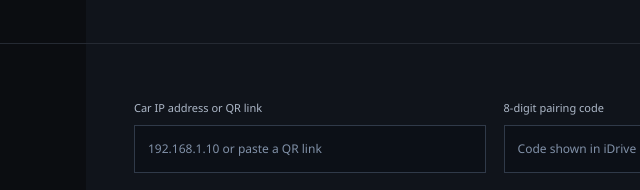
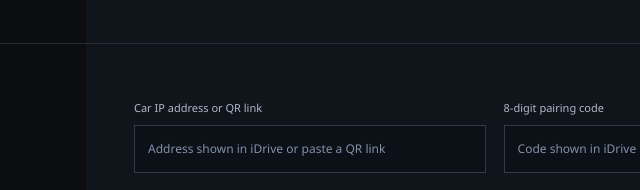
Before and after one commit to Hexphase/BimmerVision-Web, a website: page index.html in a window 1280 px wide. Shown: the part 1320-1510 px from the top of the page, 458-1098 px from the left. Drawn offline with Linux system fonts and the light colour scheme; no server answers.

```diff
--- a/index.html
+++ b/index.html
@@ -70,7 +70,7 @@
         <div class="home-connect-copy"><span class="source-eyebrow">02 / CAR NETWORK PLAYBACK</span><h2 id="carSourceTitle">Connect over your<br>car’s local network.</h2><p>Keep the drive in your BMW and connect directly to BimmerVision in iDrive.</p><div class="home-network-note"><strong>Use the Wi-Fi broadcast by your BMW.</strong><p>This device must join the car’s own local Wi-Fi network—not the home Wi-Fi network your car may be connected to.</p></div><div class="home-connect-step"><span>1</span>Join your BMW’s transmitted Wi-Fi network on this device.</div><div class="home-connect-step"><span>2</span>Open Connect Phone in iDrive and use its address and pairing code.</div></div>
         <div class="source-card home-connect-form">
           <form id="carConnectForm">
-            <div class="home-connection-fields"><div><label for="carAddress">Car IP address or QR link</label><input id="carAddress" name="carAddress" type="text" inputmode="url" autocomplete="off" spellcheck="false" placeholder="192.168.1.10 or paste a QR link" required></div><div><label for="carCode">8-digit pairing code</label><input id="carCode" name="carCode" type="text" inputmode="numeric" autocomplete="off" pattern="[0-9]{8}" maxlength="8" placeholder="Code shown in iDrive"></div></div>
+            <div class="home-connection-fields"><div><label for="carAddress">Car IP address or QR link</label><input id="carAddress" name="carAddress" type="text" inputmode="url" autocomplete="off" spellcheck="false" placeholder="Address shown in iDrive or paste a QR link" required></div><div><label for="carCode">8-digit pairing code</label><input id="carCode" name="carCode" type="text" inputmode="numeric" autocomplete="off" pattern="[0-9]{8}" maxlength="8" placeholder="Code shown in iDrive"></div></div>
             <div class="source-actions"><button id="connectCarBtn" type="submit" class="source-primary">Connect to car<svg viewBox="0 0 24 24" width="18" height="18" fill="none" stroke="currentColor" stroke-width="1.7" aria-hidden="true"><path d="m14 6 6 6-6 6M3 12h17"/></svg></button><button id="scanQrBtn" type="button" class="source-secondary"><svg viewBox="0 0 24 24" width="18" height="18" fill="none" stroke="currentColor" stroke-width="1.7" aria-hidden="true"><path d="M8 3H3v5m13-5h5v5M3 16v5h5m13-5v5h-5"/><path d="M7 7h3v3H7Zm7 0h3v3h-3ZM7 14h3v3H7Zm7 0h3v3h-3Z"/></svg>Scan QR code</button></div>
           </form>
           <button id="uploadQrBtn" type="button" class="source-text-button">Choose a QR code image</button><input id="qrFileInput" type="file" accept="image/*" hidden>
```
